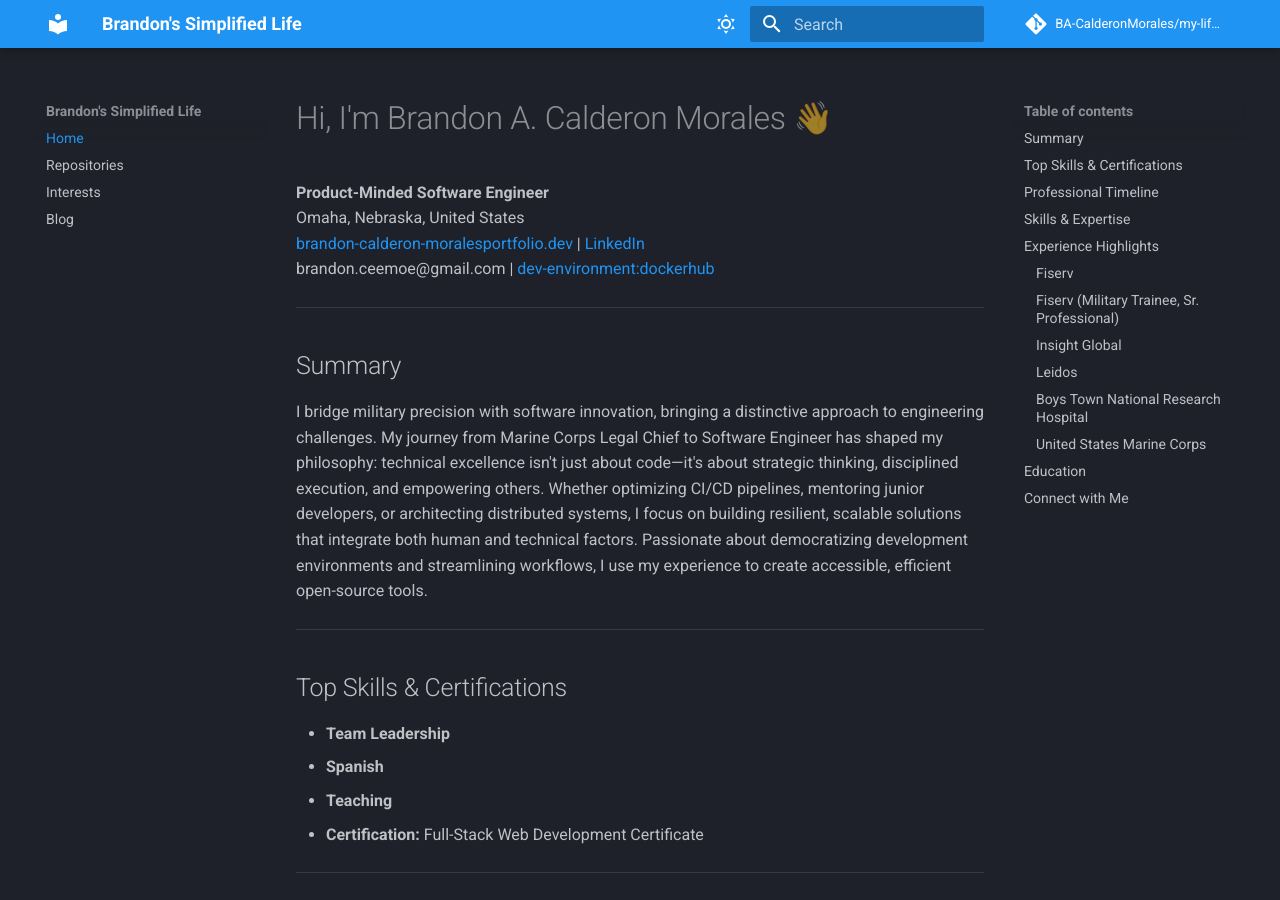
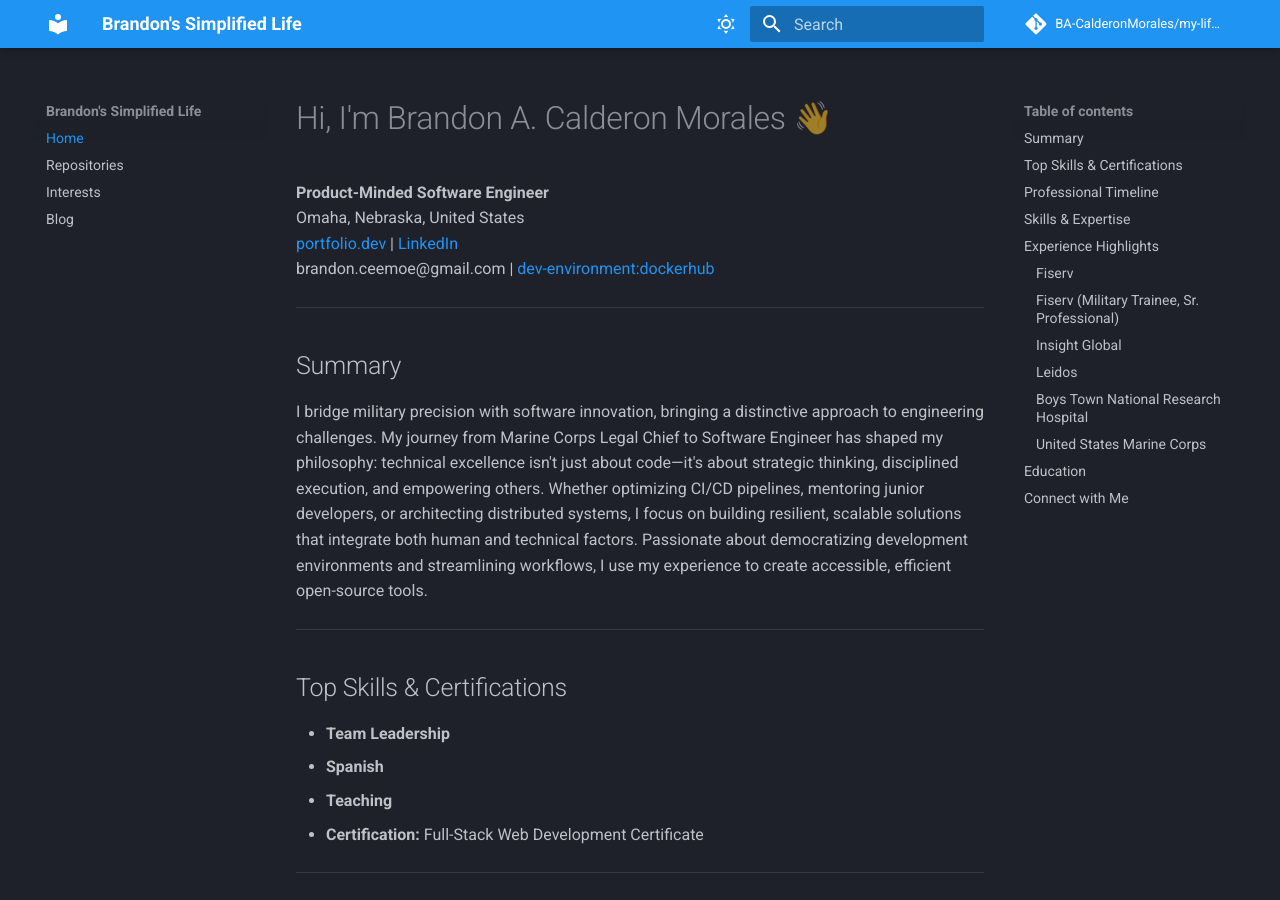
Before and after one commit to BrandenStudentDev/my-life-as-a-dev, an MkDocs documentation site: the page built from docs/index.md, in a window 1280 px wide and 900 px high. Built offline with MkDocs 1.6.1 and Material for MkDocs 9.7.7, drawn with Linux system fonts in a browser that asks for light colours; comment, search, counter and statistics services are not loaded.

Commit message:
update to portfolio link

```diff
--- a/docs/index.md
+++ b/docs/index.md
@@ -2,7 +2,7 @@
 
 **Product-Minded Software Engineer**
 Omaha, Nebraska, United States
-[brandon-calderon-moralesportfolio.dev](https://brandon-calderon-moralesportfolio.dev) | [LinkedIn](https://www.linkedin.com/in/bcalderonmorales-cmoe)<br>
+[portfolio.dev](https://brandon-calderon-morales-portfolio.dev) | [LinkedIn](https://www.linkedin.com/in/bcalderonmorales-cmoe)<br>
 brandon.ceemoe@gmail.com | [dev-environment:dockerhub](https://hub.docker.com/r/cmoe640/dev-environment)
 
 ---
```
